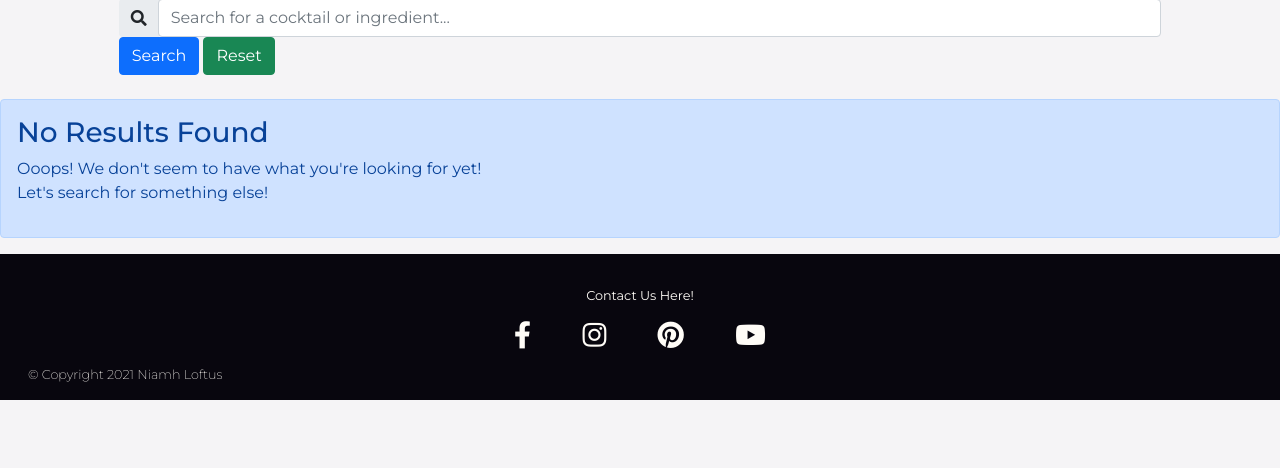
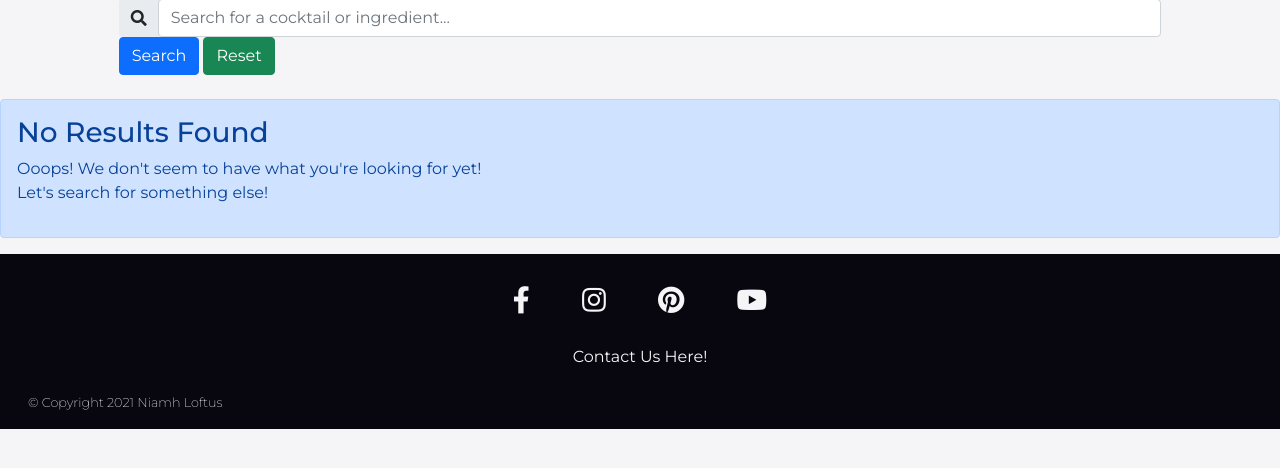
Before and after one commit to LoftusN13/ms3-pickyourpoison, a Flask app: page /search in a window 1280 px wide. Shown: the part 256-724 px from the top of the page. Run offline with Flask 2, Linux system fonts and the light colour scheme; data that the repository does not hold is empty; some libraries are stand-ins or nearby versions.

Commit message:
Adjust styling of footer links and layout

```diff
--- a/static/css/style.css
+++ b/static/css/style.css
@@ -81,27 +81,39 @@ hr {
 /*-------------------------Footer----------------------- */
 .footer-section {
     background-color: #08060E;
-    color: #FFFCF7;
+    color: #F5F4F6;
     text-align: center;
-    padding: 2rem 1rem 1rem 1rem;
-    font-size: .8rem;
+    padding: 1rem;
+    font-size: 1rem;
 }
 
 .footer-section a {
-    color: #FFFCF7;
+    color: #F5F4F6;
     text-decoration: none;
+}
+.footer-section a:hover {
+    color: #55D7F1;
+    font-weight: 600;
 }
 
 .footer-section a i {
-    color: #FFFCF7;
+    color: #F5F4F6;
     font-size: 1.7rem;
     padding: 1rem 1.5rem;
     border: none;
+}
+.footer-section a i:hover {
+    color: #55D7F1;
 }
 
 .footer-copyright {
     text-align: left;
     font-weight: 200;
+    font-size: .8rem;
+}
+
+.contact-link {
+    padding: 1rem 0 1.5rem 0;
 }
 
 /*-------------------------Home Page----------------------- */
--- a/templates/base.html
+++ b/templates/base.html
@@ -128,12 +128,6 @@
     <!-- FOOTER -->
     <footer class="footer-section container-fluid">
         <div class="row">
-            <!-- link to contact form -->
-            <div class="col contact-link">
-                <a href="{{ url_for('contact') }}">Contact Us Here!</a>
-            </div>
-        </div>
-        <div class="row">
             <div class="col">
                 <!-- social media platform links -->
                 <a href="https://www.facebook.com/" target="_blank">
@@ -154,6 +148,14 @@
                 </a>
             </div>
         </div>
+
+        <div class="row">
+            <!-- link to contact form -->
+            <div class="col contact-link">
+                <a href="{{ url_for('contact') }}">Contact Us Here!</a>
+            </div>
+        </div>
+
         <div class="row">
             <!-- copyright info -->
             <div class="col footer-copyright">
```
